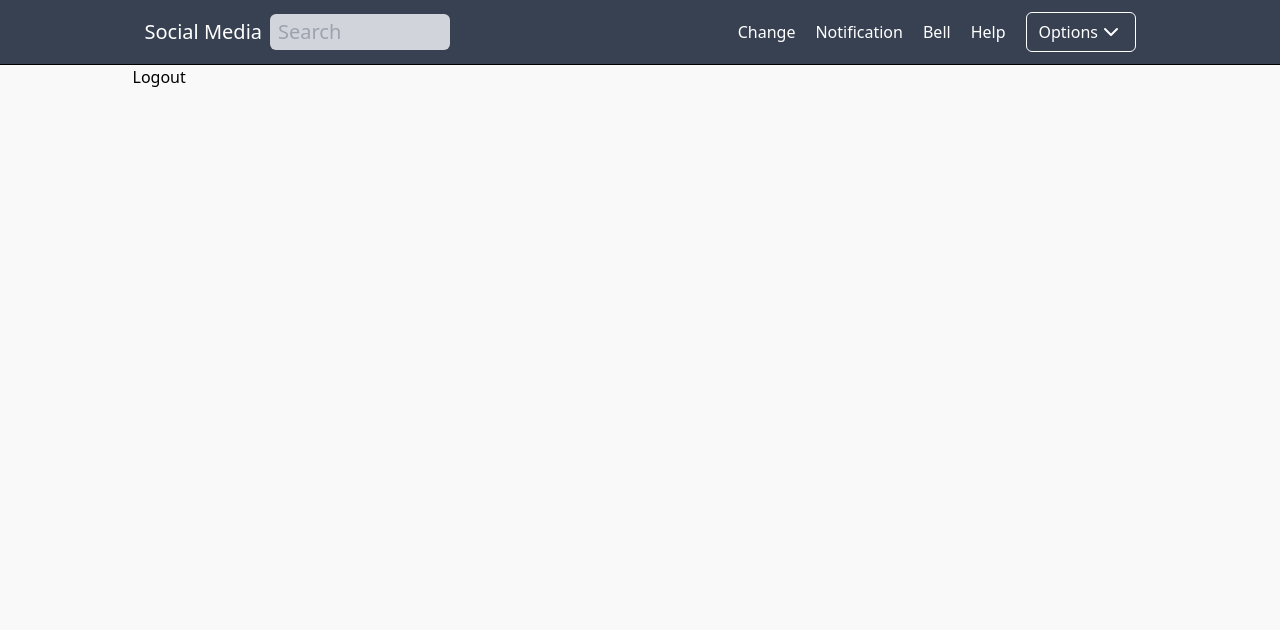
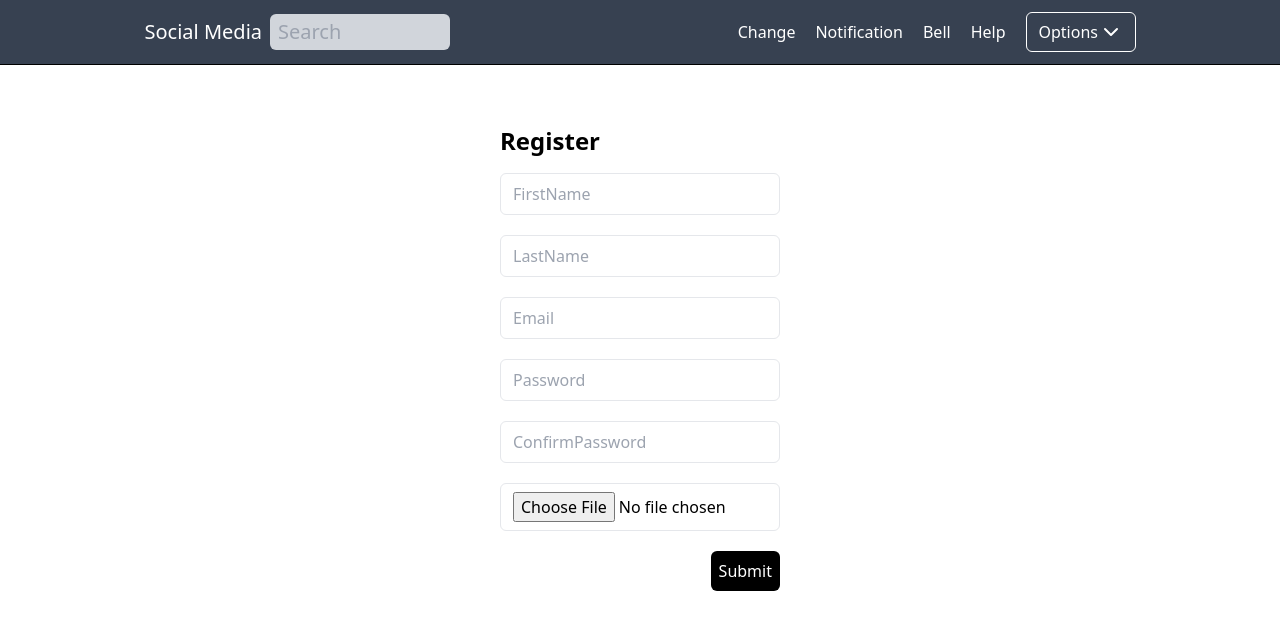
Before and after one commit to Muazzia/socialMedia-Frontend, a React (Vite) app: page /register in a window 1280 px wide. Shown: the top 630 px of the page. Built offline with nearby package versions, Linux system fonts and the light colour scheme.

Commit message:
created the register page

```diff
--- a/index.html
+++ b/index.html
@@ -8,7 +8,7 @@
   <title>Vite + React + TS</title>
 </head>
 
-<body class="font-popins">
+<body class="font-popins bg-[#f9f9f9]">
   <div id="root"></div>
   <script type="module" src="/src/main.tsx"></script>
 </body>
--- a/package.json
+++ b/package.json
@@ -12,6 +12,8 @@
   "dependencies": {
     "@hookform/resolvers": "^3.1.1",
     "@radix-ui/react-select": "^1.2.2",
+    "@tanstack/react-query": "^4.32.1",
+    "axios": "^1.4.0",
     "class-variance-authority": "^0.7.0",
     "clsx": "^2.0.0",
     "lucide-react": "^0.263.1",
--- a/src/components/Navbar.tsx
+++ b/src/components/Navbar.tsx
@@ -67,7 +67,7 @@ const Navbar = () => {
                   <SelectTrigger className="w-[110px] h-[40px] border border-white focus-visible:outline-white focus-visible:outline-1">
                     <SelectValue placeholder="Options" />
                   </SelectTrigger>
-                  <SelectContent className="bg-gray-500 w-[150px] mt-2 px-[8px] text-white  py-2">
+                  <SelectContent className="cursor-pointer bg-gray-500 w-[150px] mt-2 px-[8px] text-white  py-2">
                     {arr.map((a, i) => (
                       <SelectItem
                         key={i}
--- /dev/null
+++ b/src/hooks/useRegister.ts
@@ -0,0 +1,24 @@
+import api from "../services/apiClient";
+import { AxiosError } from "axios";
+
+const useRegister = async (formData: FormData) => {
+  let res;
+  let error;
+  let success;
+  try {
+    res = await api.post("/auth/register", formData, {
+      headers: {
+        "Content-Type": "multipart/form-data",
+      },
+    });
+    const authToken = res.headers["x-auth-token"];
+    localStorage.setItem("authToken", authToken);
+    success = true;
+  } catch (err: any) {
+    error = err as AxiosError;
+    success = false;
+  }
+  return { res, error, success };
+};
+
+export default useRegister;
--- a/src/main.tsx
+++ b/src/main.tsx
@@ -1,11 +1,15 @@
-import React from 'react'
-import ReactDOM from 'react-dom/client'
-import './index.css'
-import { RouterProvider } from 'react-router-dom'
-import routes from './pages/routes';
+import React from "react";
+import ReactDOM from "react-dom/client";
+import "./index.css";
+import { RouterProvider } from "react-router-dom";
+import routes from "./pages/routes";
+import { QueryClient, QueryClientProvider } from "@tanstack/react-query";
 
-ReactDOM.createRoot(document.getElementById('root') as HTMLElement).render(
+const query = new QueryClient();
+ReactDOM.createRoot(document.getElementById("root") as HTMLElement).render(
   <React.StrictMode>
-    <RouterProvider router={routes}/>
-  </React.StrictMode>,
-)
+    <QueryClientProvider client={query}>
+      <RouterProvider router={routes} />
+    </QueryClientProvider>
+  </React.StrictMode>
+);
--- a/src/pages/Layout.tsx
+++ b/src/pages/Layout.tsx
@@ -5,8 +5,8 @@ const Layout = () => {
   return (
     <div>
       <Navbar />
-      <div className="bg-[#f9f9f9]">
-        <div className="mx-4 lg:max-w-[1015px] lg:mx-auto  h-[90vh]">
+      <div className="">
+        <div className="mx-4 lg:max-w-[1015px] lg:mx-auto  ">
           <Outlet />
         </div>
       </div>
--- a/src/pages/Login.tsx
+++ b/src/pages/Login.tsx
@@ -31,9 +31,10 @@ const Login = () => {
       <div className="pt-[60px]">
         <h2 className="text-2xl font-black mb-4">Login</h2>
         <form
-          className="flex flex-col gap-2 w-[280px] "
+          className="flex flex-col gap-2 md:gap-5 w-[280px] "
           onSubmit={handleSubmit(onSubmit)}
         >
+          <div>
             <Input
               placeholder="email"
               className="w-full"
@@ -44,6 +45,8 @@ const Login = () => {
                 {errors.email?.message}
               </span>
             )}
+          </div>
+          <div>
             <Input
               placeholder="password"
               className="w-full"
@@ -54,6 +57,7 @@ const Login = () => {
                 {errors.password?.message}
               </span>
             )}
+          </div>
           <div className="flex justify-end">
             <button
               type="submit"
--- a/src/pages/Logout.tsx
+++ /dev/null
@@ -1,9 +0,0 @@
-import React from 'react'
-
-const Logout = () => {
-  return (
-    <div>Logout</div>
-  )
-}
-
-export default Logout
--- /dev/null
+++ b/src/pages/Register.tsx
@@ -0,0 +1,170 @@
+import { zodResolver } from "@hookform/resolvers/zod";
+import { SubmitHandler, useForm } from "react-hook-form";
+import * as z from "zod";
+import { Input } from "../../@/components/shad/ui/input";
+import useRegister from "../hooks/useRegister";
+import { useState } from "react";
+import { useNavigate } from "react-router-dom";
+
+const MAX_FILE_SIZE = 5 * 1024 * 1024;
+const ACCEPTED_IMAGE_TYPES = [
+  "image/jpeg",
+  "image/jpg",
+  "image/png",
+  "image/webp",
+];
+
+const schema = z
+  .object({
+    firstName: z
+      .string()
+      .min(1, "FirstName is required")
+      .max(255, "Max limit 255"),
+    lastName: z
+      .string()
+      .min(1, "lastName is required")
+      .max(255, "max limit is 255"),
+    email: z
+      .string()
+      .email("Invalid email format")
+      .min(1, "Email is requierd")
+      .max(50, "Max is 50 limit"),
+    password: z
+      .string()
+      .min(5, "Password should be atleat 5 ch long")
+      .max(50, "Max limit is 50"),
+    confirmPassword: z
+      .string()
+      .min(5, "Password should be atleat 5 ch long")
+      .max(50, "Max limit is 50"),
+    picturePath: z
+      .any()
+      .refine((file) => {
+        if (file?.length > 0) return file[0].size < MAX_FILE_SIZE;
+      }, `Max image size is 5MB.`)
+      .refine((file) => {
+        if (file?.length > 0)
+          return ACCEPTED_IMAGE_TYPES.includes(file[0].type);
+      }, "Only .jpg, .jpeg, .png and .webp formats are supported."),
+  })
+  .refine((data) => data.password === data.confirmPassword, {
+    path: ["confirmPassword"],
+    message: "Passwords do not match",
+  });
+
+type FormSchemaType = z.infer<typeof schema>;
+
+const Register = () => {
+  const {
+    register,
+    handleSubmit,
+    formState: { errors },
+  } = useForm<FormSchemaType>({ resolver: zodResolver(schema) });
+
+  const navigate = useNavigate();
+
+  const [submitError, setSubmitError] = useState<string | null | unknown>(null);
+  const [submitSuccess, setSubmitSuccess] = useState<Boolean>(false);
+
+  const onSubmit: SubmitHandler<FormSchemaType> = async (data) => {
+    const { firstName, lastName, password, email } = data;
+    const file = data.picturePath[0];
+
+    const formData = new FormData();
+    formData.append("picturePath", file);
+    formData.append("firstName", firstName);
+    formData.append("lastName", lastName);
+    formData.append("password", password);
+    formData.append("email", email);
+
+    const { error, success } = await useRegister(formData);
+
+    // console.log(res?.data);
+    setSubmitError(error?.response?.data);
+    if (success) {
+      setSubmitSuccess(success);
+      navigate("/");
+    }
+  };
+
+  return (
+    <section id="Register" className="flex justify-center items-center">
+      <div className="pt-[60px]">
+        <h2 className="text-2xl font-black mb-4">Register</h2>
+        <form
+          className="flex flex-col gap-2 md:gap-5 w-[280px] "
+          onSubmit={handleSubmit(onSubmit)}
+        >
+          <div>
+            <Input placeholder="FirstName" {...register("firstName")} />
+            {errors.firstName && (
+              <span className="text-red-800 block ml-2">
+                {errors.firstName?.message}
+              </span>
+            )}
+          </div>
+          <div>
+            <Input placeholder="LastName" {...register("lastName")} />
+            {errors.lastName && (
+              <span className="text-red-800 block ml-2">
+                {errors.lastName?.message}
+              </span>
+            )}
+          </div>
+          <div>
+            <Input placeholder="Email" {...register("email")} />
+            {errors.email && (
+              <span className="text-red-800 block ml-2">
+                {errors.email?.message}
+              </span>
+            )}
+          </div>
+          <div>
+            <Input placeholder="Password" {...register("password")} />
+            {errors.password && (
+              <span className="text-red-800 block ml-2">
+                {errors.password?.message}
+              </span>
+            )}
+          </div>
+          <div>
+            <Input
+              placeholder="ConfirmPassword"
+              {...register("confirmPassword")}
+            />
+            {errors.confirmPassword && (
+              <span className="text-red-800 block ml-2">
+                {errors.confirmPassword?.message}
+              </span>
+            )}
+          </div>
+          <div>
+            <Input type="file" {...register("picturePath")} />
+            {errors.picturePath && (
+              <span className="text-red-800 block ml-2">
+                {errors.picturePath.message?.toString()}
+              </span>
+            )}
+          </div>
+          {typeof submitError === "string" && submitError && (
+            <p className="text-red-800 ml-2 block">{submitError}</p>
+          )}
+          {submitSuccess && (
+            <p className=" text-green-700 ml-2">Registered Successfully</p>
+          )}
+          <div className="flex justify-end">
+            <button
+              // type="submit"
+              className="bg-black text-white p-2 rounded-md"
+              // disabled={isSubmitting}
+            >
+              Submit
+            </button>
+          </div>
+        </form>
+      </div>
+    </section>
+  );
+};
+
+export default Register;
--- /dev/null
+++ b/src/services/apiClient.ts
@@ -0,0 +1,7 @@
+import axios from "axios";
+
+const api = axios.create({
+  baseURL: "http://localhost:3000",
+});
+
+export default api;
```
Also changed, not shown: src/pages/routes.tsx (+8 -8 lines), 1 other file (tests, documents, lock files or other folders). Lines whose indentation alone changed are shown as unchanged.
